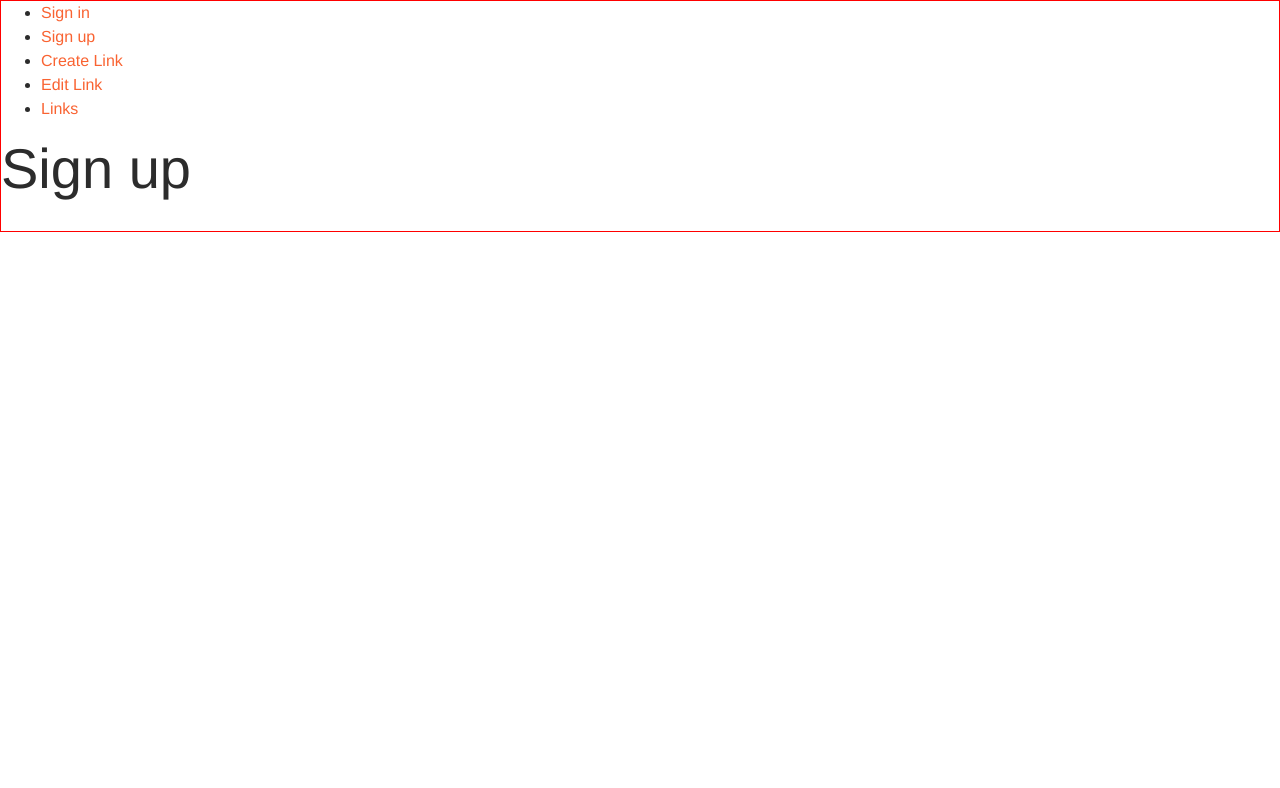
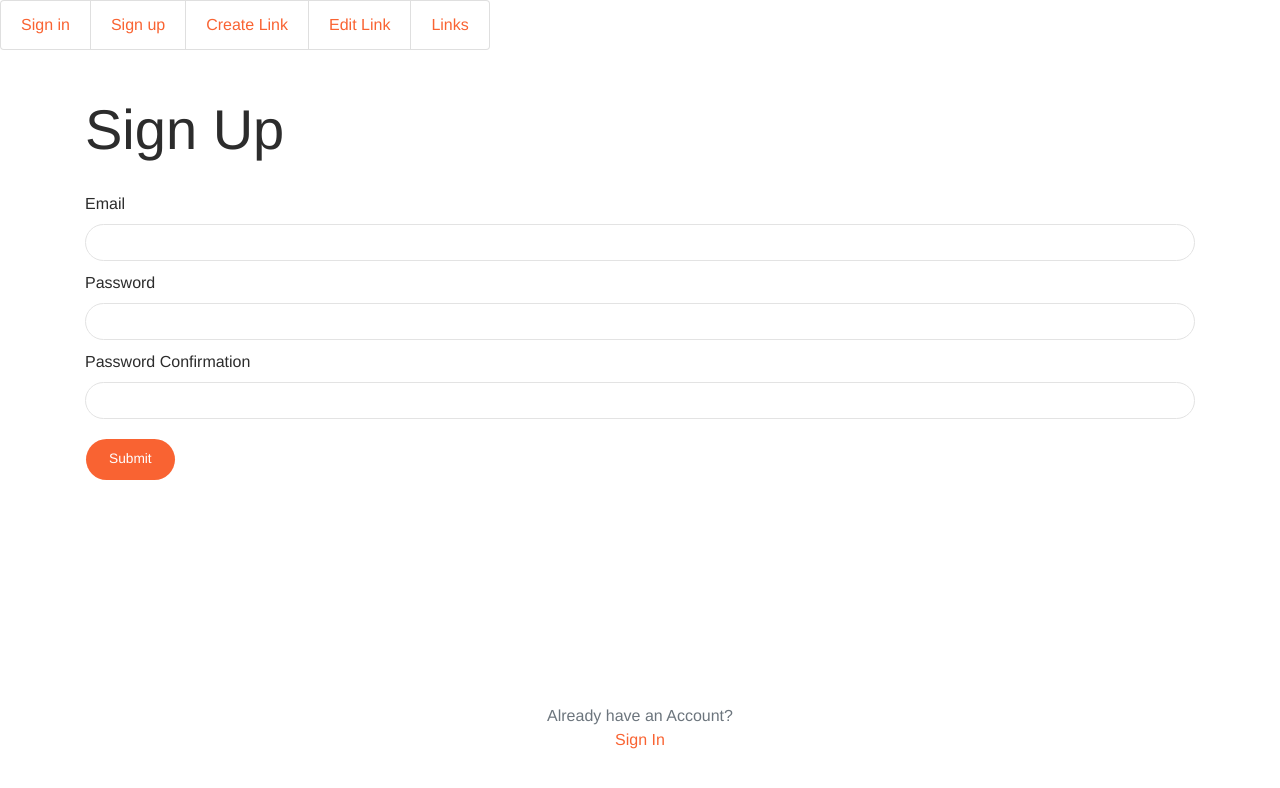
Before and after one commit to devfabiorm/maratonaJS-frontend-links, a React (Create React App) app: page /sign-up in a window 1280 px wide. Shown: the top 788 px of the page. Built offline with nearby package versions, Linux system fonts and the light colour scheme.

Commit message:
Screens created

```diff
--- a/src/App.js
+++ b/src/App.js
@@ -1,26 +1,33 @@
 import React from 'react';
 import { BrowserRouter, Switch, Route, Link } from 'react-router-dom';
+
+import Home from './screens/Home';
+import SignIn from './screens/SignIn';
+import SignUp from './screens/SignUp';
+import ManageLinks from './screens/Manage/Links';
+import ManageLinksCreate from './screens/Manage/Links/Create';
+import ManageLinksEdit from './screens/Manage/Links/Edit';
 
 const App = () => {
     return (
         <BrowserRouter>
             <div>
                 <nav>
-                    <ul>
-                        <li><Link to="/sign-in">Sign in</Link></li>
-                        <li><Link to="/sign-up">Sign up</Link></li>
-                        <li><Link to="/manage/links/create">Create Link</Link></li>
-                        <li><Link to="/manage/links/edit">Edit Link</Link></li>
-                        <li><Link to="/manage/links">Links</Link></li>
+                    <ul className="list-group list-group-horizontal">
+                        <li className="list-group-item"><Link to="/sign-in">Sign in</Link></li>
+                        <li className="list-group-item"><Link to="/sign-up">Sign up</Link></li>
+                        <li className="list-group-item"><Link to="/manage/links/create">Create Link</Link></li>
+                        <li className="list-group-item"><Link to="/manage/links/edit">Edit Link</Link></li>
+                        <li className="list-group-item"><Link to="/manage/links">Links</Link></li>
                     </ul>
                 </nav>
                 <Switch>
-                    <Route path="/sign-in"><h1>Sign in</h1></Route>
-                    <Route path="/sign-up"><h1>Sign up</h1></Route>
-                    <Route path="/manage/links/create"><h1>Create Link</h1></Route>
-                    <Route path="/manage/links/edit"><h1>Edit Link</h1></Route>
-                    <Route path="/manage/links"><h1>Links</h1></Route>
-                    <Route path="/">Home Page</Route>
+                    <Route path="/sign-in"><SignIn /></Route>
+                    <Route path="/sign-up"><SignUp /></Route>
+                    <Route path="/manage/links/create"><ManageLinksCreate /></Route>
+                    <Route path="/manage/links/edit"><ManageLinksEdit /></Route>
+                    <Route path="/manage/links"><ManageLinks /></Route>
+                    <Route path="/"><Home /></Route>
                 </Switch>
             </div>
         </BrowserRouter>
--- /dev/null
+++ b/src/screens/Home/index.js
@@ -0,0 +1,6 @@
+import React from 'react';
+import { Redirect } from 'react-router-dom';
+
+const Home = () => <Redirect to="/sign-in" />
+
+export default Home;
--- /dev/null
+++ b/src/screens/Layouts/Manage/index.js
@@ -0,0 +1,24 @@
+import React from 'react';
+
+const Layout = ({ children }) => {
+    return (
+        <div className="layout">
+            <nav className="navbar navbar-expand-lg bg-primary text-light">
+                <div className="container d-flex w-100 justify-content-between">
+                    <div>
+                        <span>BACK</span>
+                    </div>
+                    <div className="text-center">
+                        <strong>Links</strong>
+                    </div>
+                    <div>
+                        <span>Exit</span>
+                    </div>
+                </div>
+            </nav>
+            <div className="container">{children}</div>
+        </div>
+    );
+};
+
+export default Layout;
--- /dev/null
+++ b/src/screens/Manage/Links/Create/index.js
@@ -0,0 +1,34 @@
+import React from 'react';
+
+import Layout from '../../../Layouts/Manage';
+
+const Create = () => {
+    return (
+        <Layout>
+            <h1>Create Link</h1>
+            <div>
+                <form action="">
+                    <div className="form-group">
+                        <label htmlFor="">Label</label>
+                        <input type="text" className="form-control" />
+                    </div>
+                    <div className="form-group">
+                        <label htmlFor="">Url</label>
+                        <input type="text" className="form-control" />
+                    </div>
+                    <div className="form-group form-check">
+                        <label className="form-check-label">
+                            <input type="checkbox" name="isSocial" />
+                            <span className="form-check-sign">Is Social</span>
+                        </label>
+                    </div>
+                    <div>
+                        <button className="btn btn-primary btn-round">Submit</button>
+                    </div>
+                </form>
+            </div>
+        </Layout>
+    );
+};
+
+export default Create;
--- /dev/null
+++ b/src/screens/Manage/Links/Edit/index.js
@@ -0,0 +1,34 @@
+import React from 'react';
+
+import Layout from '../../../Layouts/Manage';
+
+const Edit = () => {
+    return (
+        <Layout>
+            <h1>Edit Link</h1>
+            <div>
+                <form action="">
+                    <div className="form-group">
+                        <label htmlFor="">Label</label>
+                        <input type="text" className="form-control" />
+                    </div>
+                    <div className="form-group">
+                        <label htmlFor="">Url</label>
+                        <input type="text" className="form-control" />
+                    </div>
+                    <div className="form-group form-check">
+                        <label className="form-check-label">
+                            <input type="checkbox" name="isSocial" />
+                            <span className="form-check-sign">Is Social</span>
+                        </label>
+                    </div>
+                    <div>
+                        <button className="btn btn-primary btn-round">Submit</button>
+                    </div>
+                </form>
+            </div>
+        </Layout>
+    );
+};
+
+export default Edit;
--- /dev/null
+++ b/src/screens/Manage/Links/index.js
@@ -0,0 +1,33 @@
+import React from 'react';
+import { Link } from 'react-router-dom';
+
+import Layout from '../../Layouts/Manage';
+
+const Links = () => {
+
+    return (
+        <Layout>
+            <div className="row">
+                <div className="col">
+                    <h1>Links</h1>
+                </div>
+                <div className="col text-right align-self-bottom pt-2">
+                    <Link to="/manage/links/create" className="btn btn-primary">Add</Link>
+                </div>
+            </div>
+            <div className="pb-2 pt-2 pl-3 pr-3 d-flex flex-row justify-content-between">
+                <div className="pr-3"><img src="https://via.placeholder.com/100" alt="Link icon" /></div>
+                <div className="align-self-center">
+                    <span className="text-primary clearfix">Item Label</span>
+                    <span className="text-primary clearfix">Item Url</span>
+                </div>
+                <div className="ml-auto p-2 clearfix">
+                    <span>Edit</span>
+                    <span>Delete</span>
+                </div>
+            </div>
+        </Layout>
+    );
+};
+
+export default Links;
--- /dev/null
+++ b/src/screens/SignIn/index.js
@@ -0,0 +1,32 @@
+import React from 'react';
+import { Link } from 'react-router-dom';
+
+const SignIn = () => {
+
+    return(
+        <div className="container h-100 pt-5">
+            <h1>Sign In</h1>
+            <div className="d-flex flex-column h-100">
+                <form action="">
+                    <div className="form-group">
+                        <label htmlFor="">Email</label>
+                        <input type="text" className="form-control" />
+                    </div>
+                    <div className="form-group">
+                        <label htmlFor="">Password</label>
+                        <input type="password" className="form-control" />
+                    </div>
+                    <div>
+                       <button className="btn btn-primary btn-round">Submit</button>
+                    </div>
+                </form>
+                <div className="container text-center fixed-bottom pb-5">
+                    <div className="text-muted">Don't have an Account?</div>
+                    <Link to='/sign-up'>Sign Up</Link>
+                </div>
+            </div>
+        </div>
+    );
+};
+
+export default SignIn;
--- /dev/null
+++ b/src/screens/SignUp/index.js
@@ -0,0 +1,36 @@
+import React from 'react';
+import { Link } from 'react-router-dom';
+
+const SignUp = () => {
+
+    return(
+        <div className="container h-100 pt-5">
+            <h1>Sign Up</h1>
+            <div className="d-flex flex-column h-100">
+                <form action="">
+                    <div className="form-group">
+                        <label htmlFor="">Email</label>
+                        <input type="text" className="form-control" />
+                    </div>
+                    <div className="form-group">
+                        <label htmlFor="">Password</label>
+                        <input type="password" className="form-control" />
+                    </div>
+                    <div className="form-group">
+                        <label htmlFor="">Password Confirmation</label>
+                        <input type="password" className="form-control" />
+                    </div>
+                    <div>
+                       <button className="btn btn-primary btn-round">Submit</button>
+                    </div>
+                </form>
+                <div className="container text-center fixed-bottom pb-5">
+                    <div className="text-muted">Already have an Account?</div>
+                    <Link to='/sign-in'>Sign In</Link>
+                </div>
+            </div>
+        </div>
+    );
+};
+
+export default SignUp;
--- a/src/styles/main.scss
+++ b/src/styles/main.scss
@@ -1,7 +1,3 @@
 @import 'node_modules/bootstrap/scss/bootstrap.scss';
 
 @import './now-ui-kit.scss';
-
-body {
-    border: solid 1px red;
-}
```
